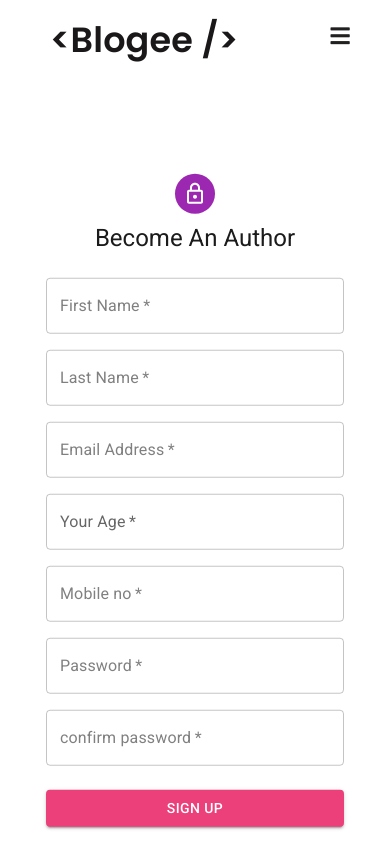
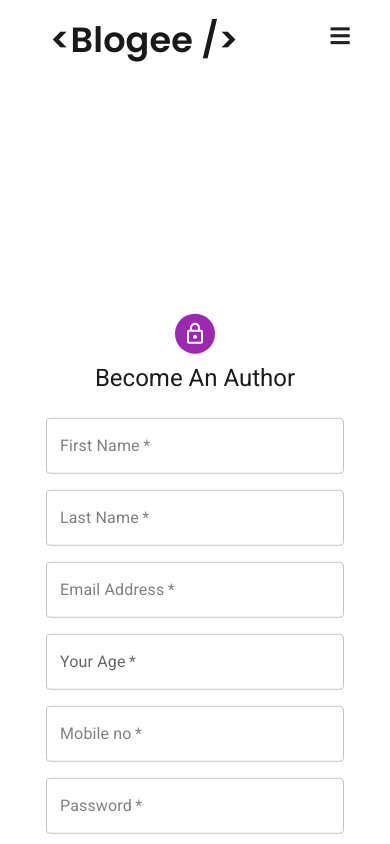
Before and after one commit to developer-irfan/blogges, a React (Create React App) app: page /join in a window 390 px wide. Shown: the top 844 px of the page. Built offline with nearby package versions, Linux system fonts and the light colour scheme; no server answers.

Commit message:
classname chang

```diff
--- a/src/pages/Signup/Signup.css
+++ b/src/pages/Signup/Signup.css
@@ -23,7 +23,7 @@
   color: #1b1b1b;
 }
 @media (max-width: 920px) {
-  .about_div{
+  .signup_div{
       margin-top: 140px;
   }
 }
```
